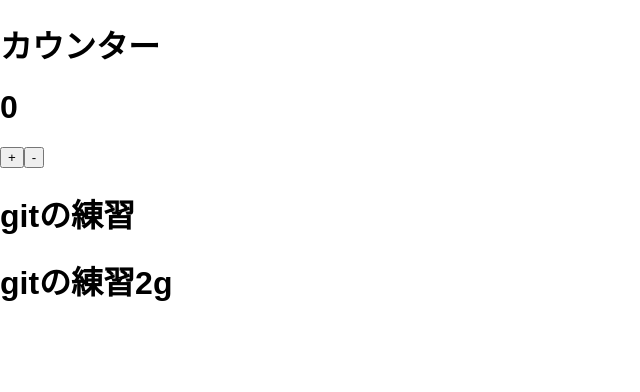
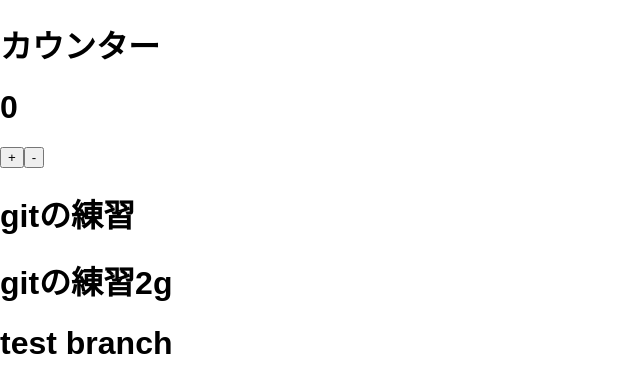
Before and after one commit to club-anus/counterApp, a React (Create React App) app: page / in a window 1280 px wide. Shown: the top 392 px of the page, without its empty margins (0-640 px from the left). Built offline with nearby package versions, Linux system fonts and the light colour scheme.

Commit message:
git branchの確認

```diff
--- a/src/App.tsx
+++ b/src/App.tsx
@@ -35,6 +35,7 @@ class App extends React.Component<{},IAppState> {
        <input type={"button"} value={"-"} onClick={this.decrement}/>
        <h1>gitの練習</h1>
        <h1>gitの練習2g</h1>
+       <h1>test branch</h1>
      </div>
     );
   }
```
